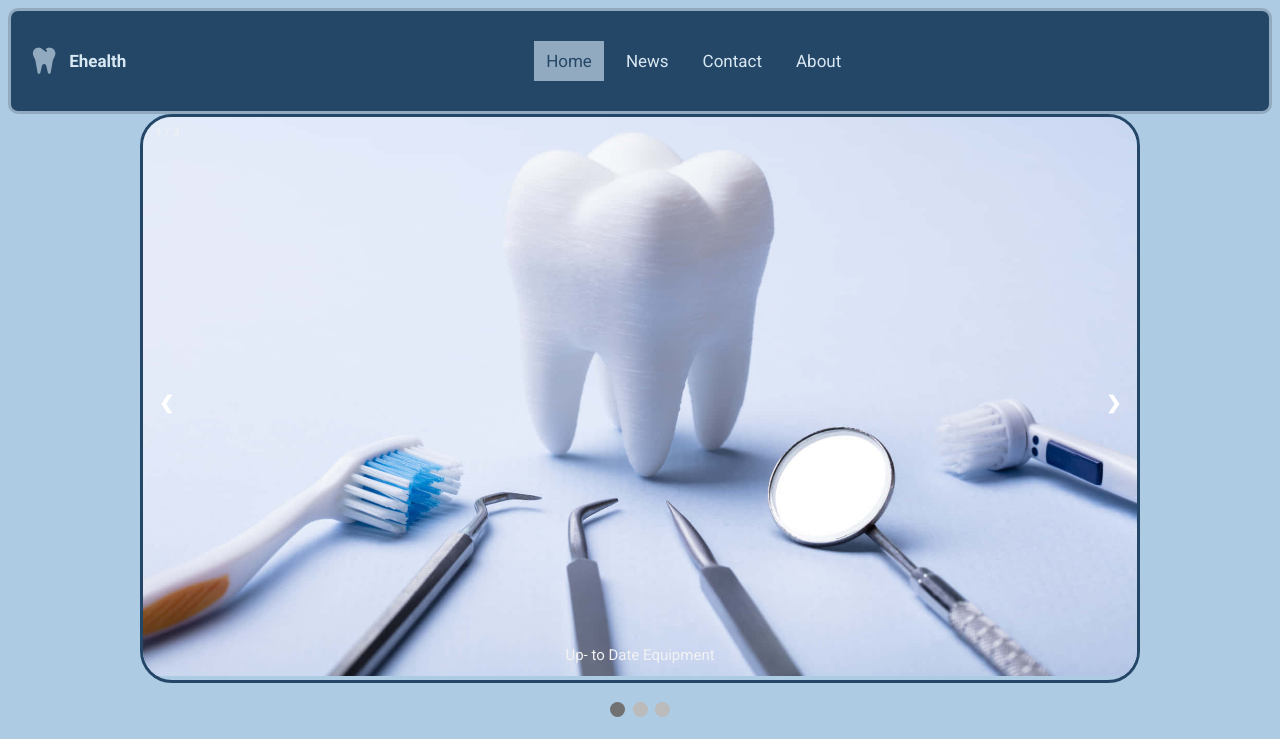
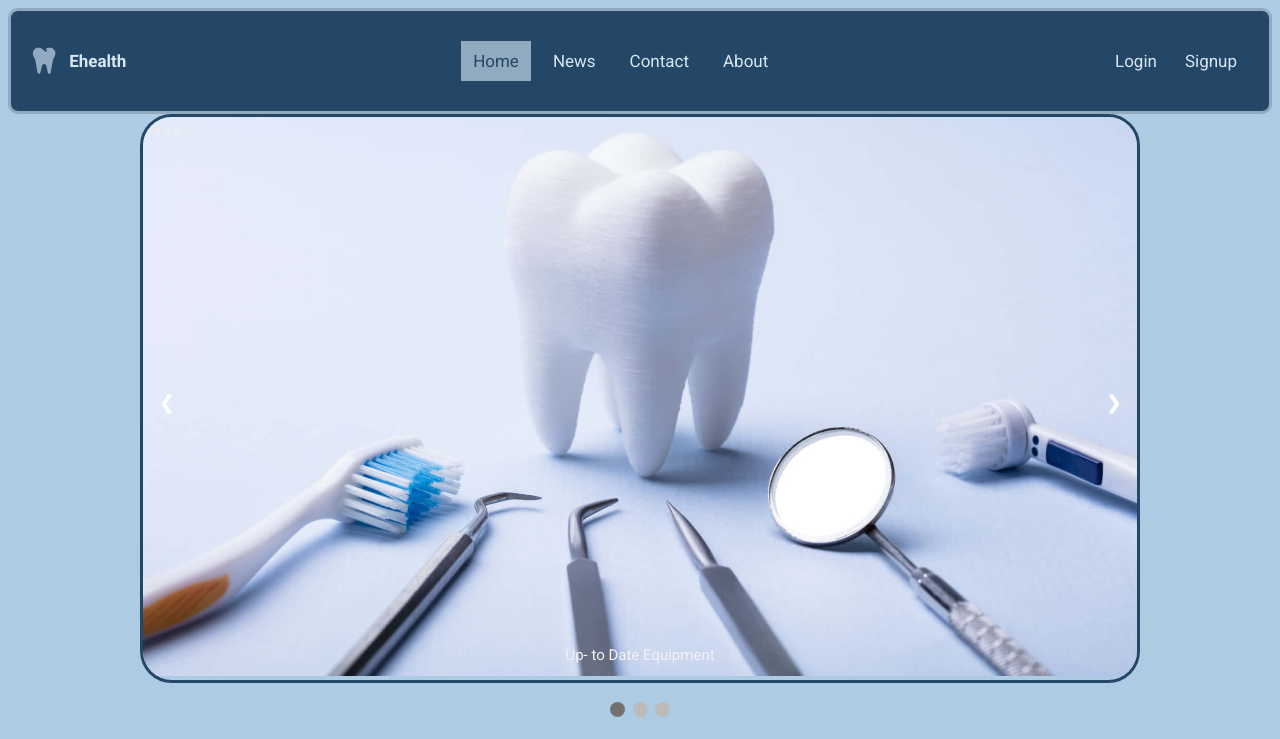
Before and after one commit to MohanadElmahalawy/Hospital-Information-System, a website: page homepage.html in a window 1280 px wide. Shown: the top 739 px of the page. Drawn offline with Linux system fonts and the light colour scheme.

Commit message:
LINKED HOMEPAGE

```diff
--- a/homepage.html
+++ b/homepage.html
@@ -27,6 +27,10 @@
                 <a href="#news">News</a>
                 <a href="#contact">Contact</a>
                 <a href="#about">About</a>
+            </div>
+            <div class="auth-links">
+                <a href="login.html" class="login-btn">Login</a>
+                <a href="signup.html" class="signup-btn">Signup</a>
             </div>
         </nav>
 
```
